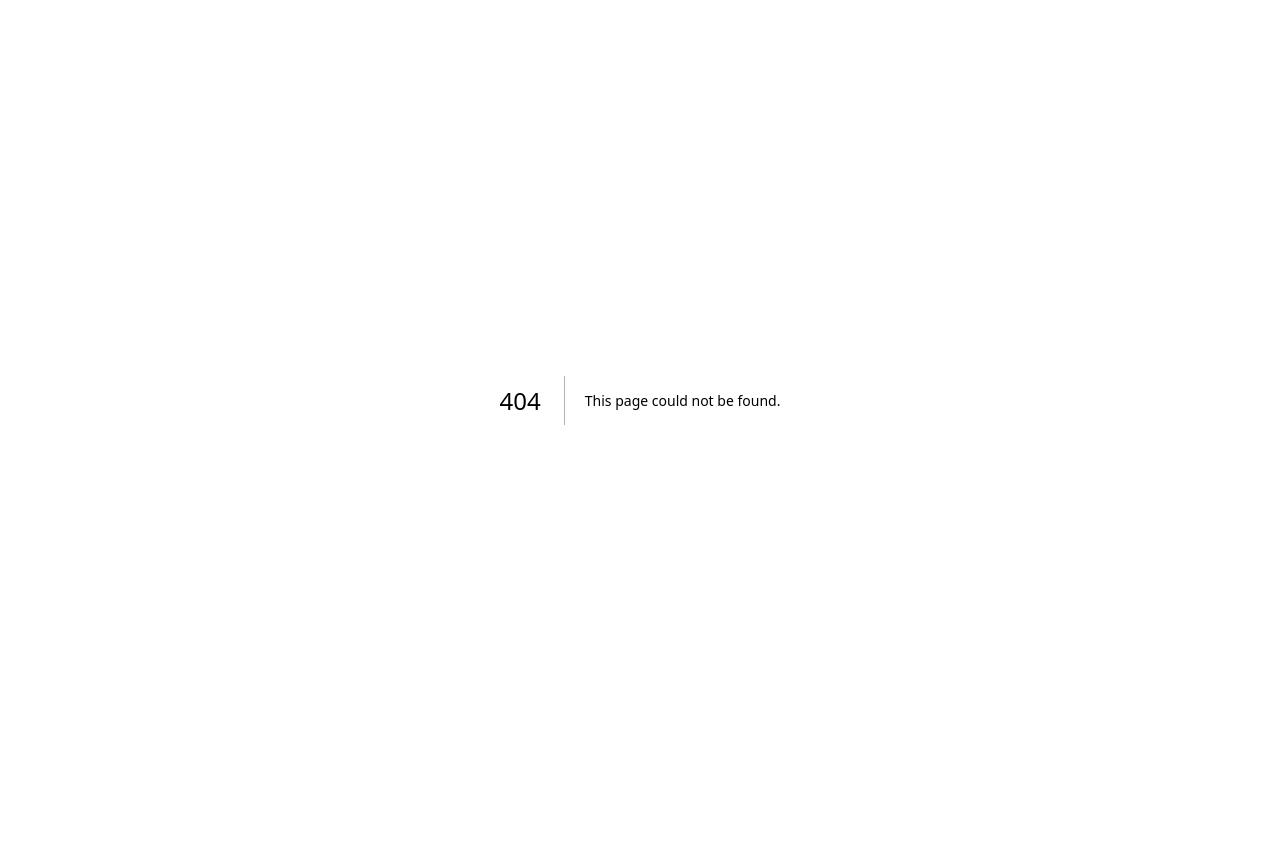
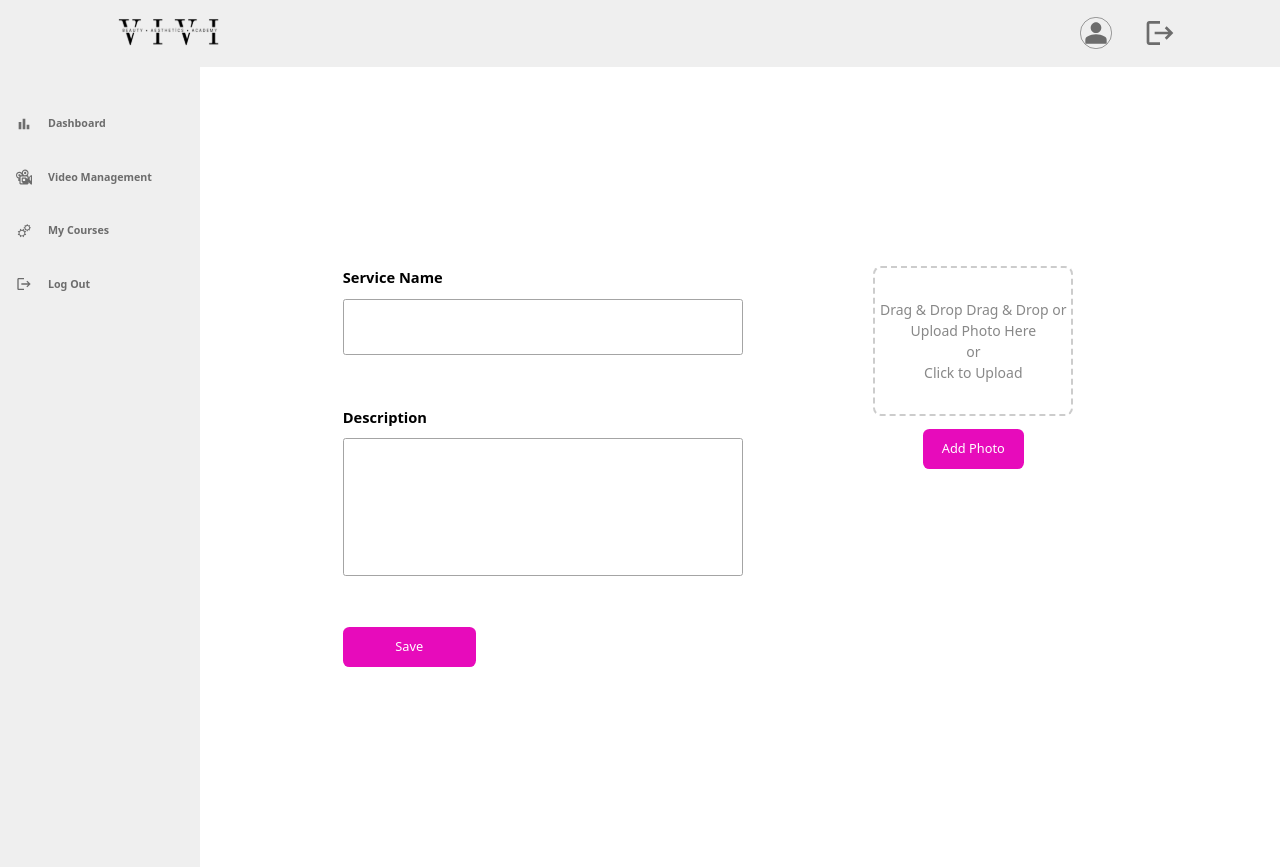
Before and after one commit to YB-Digital/viviAdmin, a Next.js app: page /admin/addservice in a window 1280 px wide. Before the commit this address had no page. Before the commit the page ends 800 px from the top, so only its background shows below. Built offline with nearby package versions, Linux system fonts and the light colour scheme.

Commit message:
add service

```diff
--- /dev/null
+++ b/src/app/admin/addservice/addService.scss
@@ -0,0 +1,4 @@
+.addService{
+    width: 62.08vw;
+    margin: auto;
+}
--- /dev/null
+++ b/src/app/admin/addservice/page.tsx
@@ -0,0 +1,12 @@
+import AddServiceForm from '@/component/addServiceForm'
+
+//style
+import './addService.scss'
+
+export default function Page() {
+  return (
+    <div className='addService'>
+        <AddServiceForm />
+    </div>
+  )
+}
--- /dev/null
+++ b/src/component/addServiceForm/addServiceForm.scss
@@ -0,0 +1,58 @@
+.addServiceForm {
+    display: flex;
+    justify-content: center;
+    align-items: center;
+    width: 100%;
+
+    form {
+        display: flex;
+        justify-content: space-between;
+        width: 100%;
+
+        .inputFields {
+            display: flex;
+            flex-direction: column;
+            gap: 1.5vw;
+            width: 31.25vw;
+
+            .formGroup {
+                label {
+                    display: block;
+                    margin-bottom: 0.8vw;
+                    font-weight: 700;
+                    font-size: 1.1458vw;
+                }
+            }
+
+            .saveButton {
+                background-color: #e70bbb;
+                width: 10.4vw;
+                color: white;
+                padding: 0.8vw 1.5vw;
+                font-size: 1vw;
+                border: none;
+                border-radius: 0.5vw;
+                cursor: pointer;
+            }
+        }
+
+        .imageUpload {
+            display: flex;
+            flex-direction: column;
+            align-items: center;
+            width: 25.625vw;
+
+            .addPhotoButton {
+                background-color: #e70bbb;
+                color: white;
+                padding: 0.8vw 1.5vw;
+                font-size: 1vw;
+                border: none;
+                border-radius: 0.5vw;
+                cursor: pointer;
+                margin-top: 1vw;
+            }
+        }
+
+    }
+}
--- /dev/null
+++ b/src/component/addServiceForm/index.tsx
@@ -0,0 +1,102 @@
+"use client";
+
+import React, { useState } from "react";
+import InputComponent from "@/component/inputComponent";
+import TextAreaComponent from "@/component/textAreaComponent";
+import FileComponent from "@/component/fileComponent";
+
+//style
+import "./addServiceForm.scss";
+
+export default function AddServiceForm() {
+  const [formData, setFormData] = useState({
+    serviceName: "",
+    description: "",
+    imageFile: null as File | null,
+  });
+
+  const [loading, setLoading] = useState(false);
+  const [message, setMessage] = useState<string | null>(null);
+
+  const handleChange = (e: React.ChangeEvent<HTMLInputElement | HTMLTextAreaElement>) => {
+    const { name, value } = e.target;
+    setFormData((prev) => ({
+      ...prev,
+      [name]: value,
+    }));
+  };
+
+  const handleFileChange = (file: File | null) => {
+    setFormData((prev) => ({
+      ...prev,
+      imageFile: file,
+    }));
+  };
+
+  const handleSubmit = async (e: React.FormEvent) => {
+    e.preventDefault();
+    setLoading(true);
+    setMessage(null);
+
+    const formDataToSend = new FormData();
+    formDataToSend.append("title", formData.serviceName);
+    formDataToSend.append("contents", formData.description);
+    if (formData.imageFile) {
+      formDataToSend.append("image", formData.imageFile);
+    }
+
+    try {
+      const response = await fetch("http://localhost/viviAdmin/vivi_backend/add_service.php", {
+        method: "POST",
+        body: formDataToSend,
+      });
+
+      const data = await response.json();
+      if (data.status === "success") {
+        setMessage("Service added successfully!");
+        setFormData({
+          serviceName: "",
+          description: "",
+          imageFile: null,
+        });
+      } else {
+        setMessage("Error while inserting data into database.");
+      }
+    } catch (error) {
+      console.error("Error submitting form:", error);
+      setMessage("An unexpected error occurred.");
+    } finally {
+      setLoading(false);
+    }
+  };
+
+  return (
+    <div className="addServiceForm">
+      <form onSubmit={handleSubmit}>
+        <div className="inputFields">
+          <div className="formGroup">
+            <label className="font-inter" htmlFor="serviceName">
+              Service Name
+            </label>
+            <InputComponent name="serviceName" value={formData.serviceName} onChange={handleChange} />
+          </div>
+          <div className="formGroup">
+            <label className="font-inter" htmlFor="description">
+              Description
+            </label>
+            <TextAreaComponent name="description" value={formData.description} onChange={handleChange} />
+          </div>
+          <button type="submit" className="saveButton" disabled={loading}>
+            {loading ? "Saving..." : "Save"}
+          </button>
+        </div>
+
+        <div className="imageUpload">
+          <FileComponent label="Drag & Drop or Upload Photo" accept="image/*" onFileChange={handleFileChange} />
+          <button type="button" className="addPhotoButton">Add Photo</button>
+        </div>
+      </form>
+      {message && <p className="responseMessage">{message}</p>}
+    </div>
+  );
+}
```
